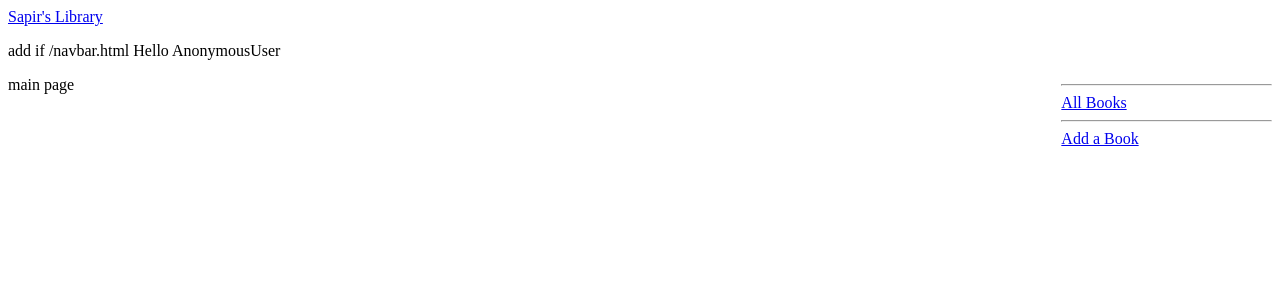
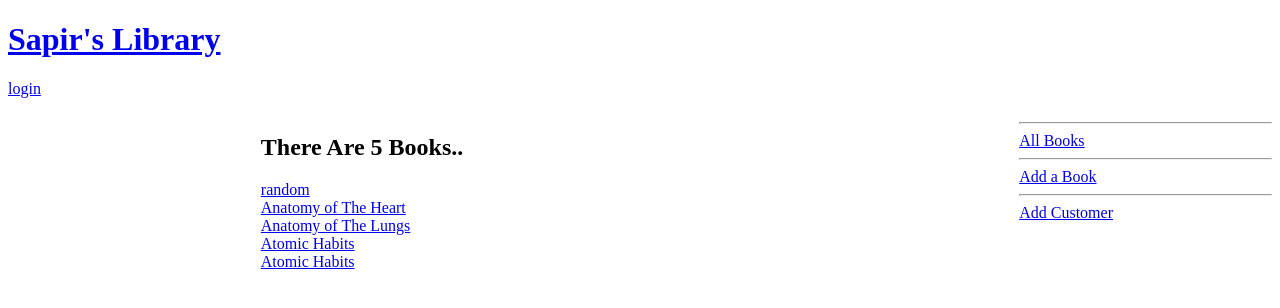
Before and after one commit to SapirMamann/library-project, a Django app: page /app/ in a window 1280 px wide. Shown: the top 308 px of the page. Run offline with Django 4.2, Linux system fonts and the light colour scheme; data comes from the database, SQL or seed files in the repository.

Commit message:
adding customer views, model, and templates

```diff
--- a/app/templates/app/feed_component.html
+++ b/app/templates/app/feed_component.html
@@ -1 +1,6 @@
-{% comment %} {{request.user}} {% endcomment %}
+<hr>
+<a href="{% url 'books-list' %}">All Books</a>
+<hr>
+<a href="{% url 'add-book' %}">Add a Book</a>
+<hr>
+<a href="{% url 'add-cust' %}">Add Customer</a>
--- a/app/templates/app/index.html
+++ b/app/templates/app/index.html
@@ -1,33 +1,22 @@
 {% extends 'main.html' %}
 
-
 {% block content %}
-
 <style>
     .index-container{
         display: grid;
-        grid-template-columns: 1fr 3fr 1fr 1fr;
+        grid-template-columns: 1fr 3fr 1fr;
     }
 </style>
 
 <div class="index-container">
     <div>
-        {{msg}}
+
     </div>
-
     <div>
         {% include 'app/topics_component.html' %}
     </div>
-
     <div>
         {% include 'app/feed_component.html' %}
-    </div>
-
-    <div>
-        <hr>
-        <a href="{% url 'books-list' %}">All Books</a>
-        <hr>
-        <a href="{% url 'add-book' %}">Add a Book</a>
     </div>
 </div>
 
--- a/app/templates/app/topics_component.html
+++ b/app/templates/app/topics_component.html
@@ -0,0 +1,11 @@
+{% block content %}
+<div>
+    <h2>There Are {{book_count}} Books.. </h2>
+</div>
+{% for book in books %}
+
+    <div>
+        <a href="{% url 'book-detail' book.id %}">{{book.name}}</a>
+    </div>
+{% endfor %}
+{% endblock content %}
--- a/app/views.py
+++ b/app/views.py
@@ -1,5 +1,5 @@
 from .models import Customer, Book, Loan
-from .forms import BookForm
+from .forms import BookForm, CustForm
 
 from django.shortcuts import render, redirect
 from django.http import HttpResponse
@@ -13,13 +13,16 @@ def index(request):
     """
     home page
     """
-    return render(request, 'app/index.html', {'msg': 'main page'})
+    books = Book.objects.all()
+    book_count = books.count()
+    context = {'msg': 'main page','books': books, 'book_count': book_count}
+    return render(request, 'app/index.html', context)
 
 
 def login_page(request):
-    page = 'app/login'  #app/login
+    page = 'login'  #app/login
     # return render(request, 'app/login_register_page.html', {'msg': 'msg'})
-    if request.user.is_authenticated():                         #a logged in user cant get to the log in page
+    if request.user.is_authenticated:                         #a logged in user cant get to the log in page
         return redirect('index')
 
     if request.method == 'POST':
@@ -47,20 +50,6 @@ def login_page(request):
     return render(request, 'app/login_register.html', context)
 
 
-
-
-        # else:
-        #
-
-
-    #
-
-    # # if request.user.is_authenticated:  #a logged in user cant manually go to login page.
-    # #     return redirect('index')
-
-    # if request.method == 'POST':
-
-    #
 def logout_page(request):
     logout(request)
     return redirect('index')
@@ -69,16 +58,19 @@ def logout_page(request):
 def register_page(request):
     form = UserCreationForm()
 
-    if form.is_valid():
-        user = form.save()   #<< commit false
-        user.username = user.username.lower()
-        user.save()
-        login(request, user)
-        return redirect('index')
-    else:
-        return HttpResponse('ann error occured during registeration')
+    if request.method == 'POST':
+        form = UserCreationForm(request.POST)
+        if form.is_valid():
+            user = form.save()   #<< commit false
+            user.username = user.username.lower()
+            user.save()
+            login(request, user)
+            return redirect('index')
+        else:
+            return HttpResponse('an error occured during registeration')
 
-    # context = {'form': form}
+    context = {'form': form}
+    return render(request, 'app/login_register.html', context)
 
 
 def add_book(request):
@@ -86,6 +78,7 @@ def add_book(request):
     add a new book
     """
     form = BookForm()
+    """books = books.objects.all -> then i can check if book already exists"""
 
     if request.method == 'POST':
         form = BookForm(request.POST)
@@ -120,6 +113,19 @@ def add_cust(request):
     """
     add a new customer
     """
+    form = CustForm()
+
+    if request.method == "POST":
+        form = CustForm()
+        Customer.objects.create(
+            name = request.POST.get('name'),
+            address = request.POST.get('address'),
+            age = request.POST.get('age'),
+        )
+        return redirect('books-list')
+
+    context = {'form': form}
+    return render(request, 'app/cust_form.html', context)
 
 def cust_list(request):
     """
--- a/templates/navbar.html
+++ b/templates/navbar.html
@@ -1,4 +1,23 @@
-<a href="books/">Sapir's Library</a>
+<header>
+    <div name="logo">
+        <a href="{% url 'index' %}">
+            <h1>Sapir's Library</h1>
+        </a>
+    </div>
+    {% if request.user.is_authenticated %}
+    <div name="logged in">
+        <p>{{user.username}}</p>
+    </div>
 
+    <div>
+        <a href="{% url 'logout' %}">sign out</a>
+    </div>
 
-<p>add if /navbar.html    Hello {{request.user}}</p>
+    {% else %}
+    <div name="not logged in">
+        <a href="{% url 'login' %}">
+            <p>login</p>
+        </a>
+    {% endif %}
+
+</header>
```
Also changed, not shown: app/forms.py (+6 -2 lines), app/templates/app/cust_form.html (added, +11 -0 lines), app/templates/app/login_register.html (+29 -5 lines).
